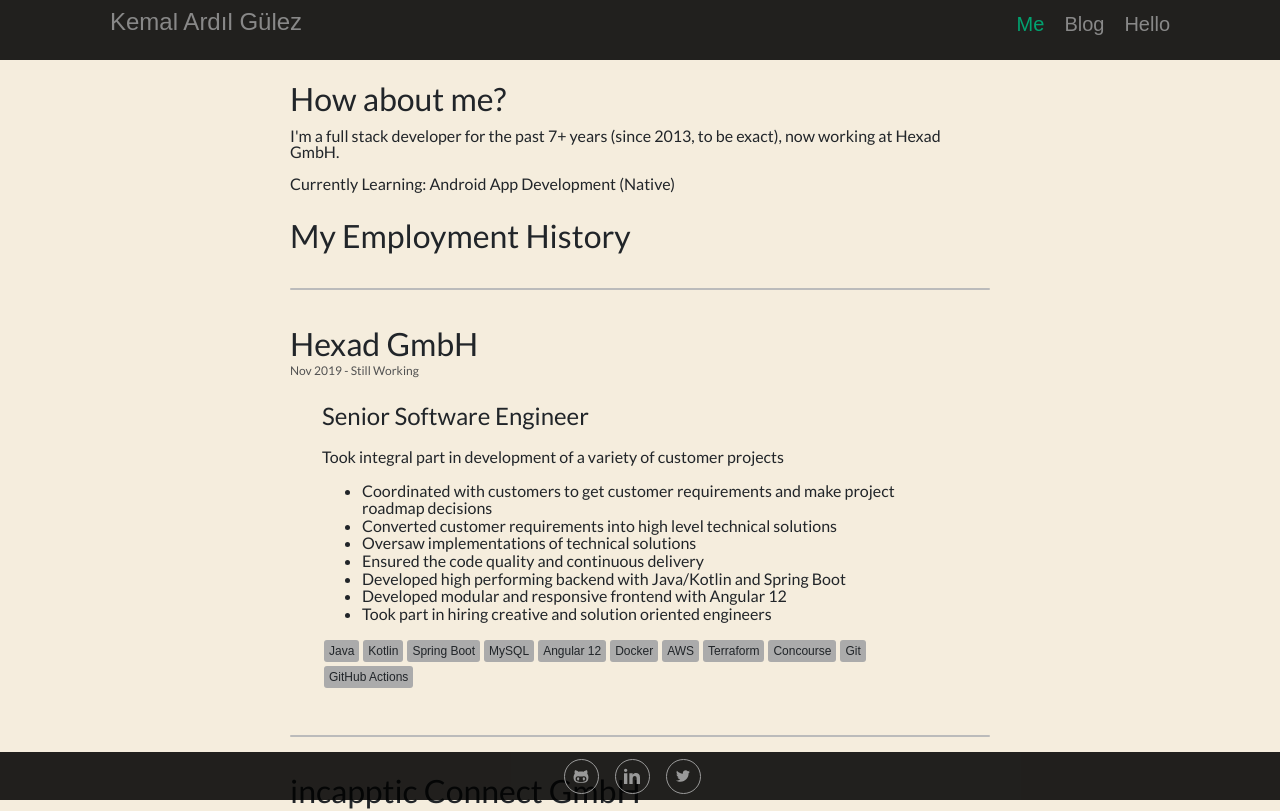
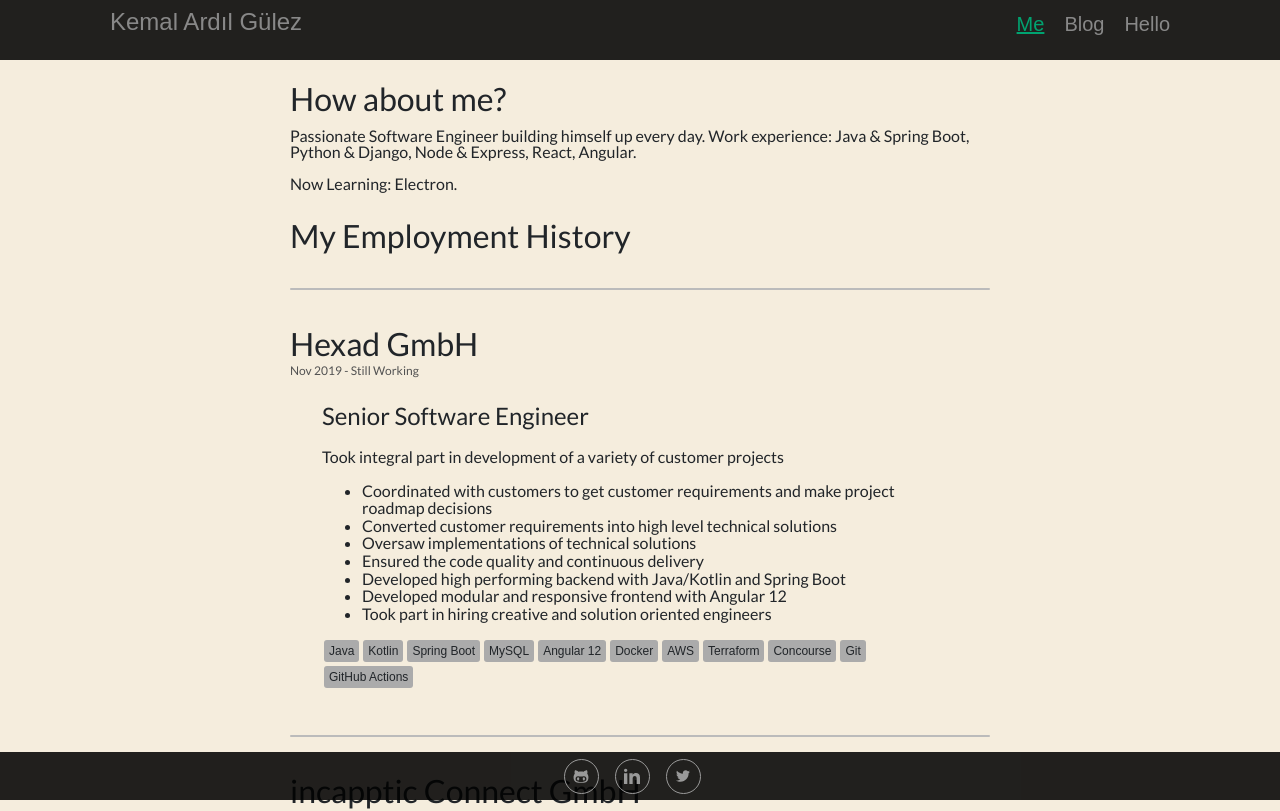
Before and after one commit to ardilgulez/website, a Next.js app: page / in a window 1280 px wide. Shown: the top 811 px of the page. Built offline with nearby package versions, Linux system fonts and the light colour scheme; a web font is replaced by a local one.

Commit message:
Added meta description

```diff
--- a/components/header/header.js
+++ b/components/header/header.js
@@ -1,7 +1,7 @@
 import * as styles from './header.module.scss';
 import Link from 'next/link';
 
-export default function Header({ activeTab }) {
+export default function Header({ activeTab, config }) {
 	return (
 		<header role="banner" className={styles.header}>
 			<div className={styles.navContainer}>
@@ -9,7 +9,7 @@
 					<ul className={styles.navList}>
 						<li className={styles.navListItem}>
 							<Link href="/">
-								<a className={styles.welcomeText}>Kemal Ardıl Gülez</a>
+								<a className={styles.welcomeText}>{config.name}</a>
 							</Link>
 						</li>
 					</ul>
--- a/components/header/header.module.scss
+++ b/components/header/header.module.scss
@@ -31,6 +31,11 @@
 .welcomeText {
     font-size: $nav_left_font_size;
     color: $nav_list_item_color;
+
+    &:hover {
+        text-decoration: underline;
+        color: $nav_list_item_color;
+    }
 }
 
 .nav {
@@ -63,9 +68,15 @@
 
 .navListLink:hover {
 	text-decoration: underline;
+	color: $nav_list_item_color;
 }
 
 .active {
 	color: $nav_list_active_page_color;
 	font-size: $nav_right_font_size;
+    text-decoration: underline;
+    &:hover {
+        color: $nav_list_active_page_color;
+        text-decoration: underline;
+    }
 }
--- a/components/layout/layout.js
+++ b/components/layout/layout.js
@@ -14,9 +14,9 @@
 			<meta property="og:title" content={config.siteTitle} />
 			<meta name="twitter:title" content={config.siteTitle} />
 			{/* Description */}
-			<meta name="description" content={config.description} />
-			<meta property="og:description" content={config.description} />
-			<meta name="twitter:description" content={config.description} />
+			<meta name="description" content={`${config.description} ${config.nowLearning}`} />
+			<meta property="og:description" content={`${config.description} ${config.nowLearning}`} />
+			<meta name="twitter:description" content={`${config.description} ${config.nowLearning}`} />
 			{/* Image */}
 			<meta name="image" content={config.image} />
 			<meta property="og:image" content={config.image} />
@@ -27,8 +27,8 @@
 			{/* Google Site Verification */}
 			<meta name="google-site-verification" content={config.googleSiteVerification} />
 		</Head>
-		<Sidebar activeTab={activeTab} />
-		<Header activeTab={activeTab} />
+		<Sidebar activeTab={activeTab} config={config} />
+		<Header activeTab={activeTab} config={config} />
 		<main className={styles.pageContainer}>{children}</main>
 		{/* <span>® by Kemal Ardil Gülez</span> */}
 		<Footer config={config} />
--- a/config.json
+++ b/config.json
@@ -1,6 +1,8 @@
 {
 	"name": "Kemal Ardıl Gülez",
 	"url": "https://ardilgulez.me",
+	"description": "Passionate Software Engineer building himself up every day. Work experience: Java & Spring Boot, Python & Django, Node & Express, React, Angular.",
+	"nowLearning": "Now Learning: Electron.",
 	"googleSiteVerification": "l-2bAPepzIrUEjJVEiLN89cR6ajZ48CZqRzIrzC0-i8",
 	"bio": "Making computers grant my (and my clients') wishes since 2013",
 	"siteTitle": "Kemal Ardıl Gülez | Full Stack Software Engineer",
--- a/pages/index.js
+++ b/pages/index.js
@@ -6,11 +6,8 @@
 		<Layout config={config} activeTab={'about'}>
 			<section title="about">
 				<h1 className={styles.aboutTitle}>How about me?</h1>
-				<p>
-					I'm a full stack developer for the past 7+ years (since 2013, to be exact), now working at Hexad
-					GmbH.
-				</p>
-				<p>Currently Learning: Android App Development (Native)</p>
+				<p>{config.description}</p>
+				<p>{config.nowLearning}</p>
 				<h1 className={styles.aboutTitle} style={{ marginBottom: '2rem' }}>
 					My Employment History
 				</h1>
```
Also changed, not shown: pages/404.module.scss (+6 -1 lines).
